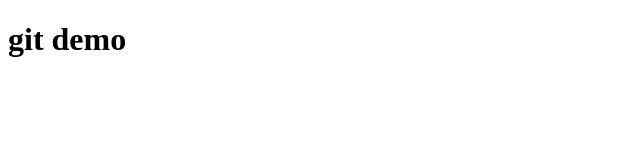
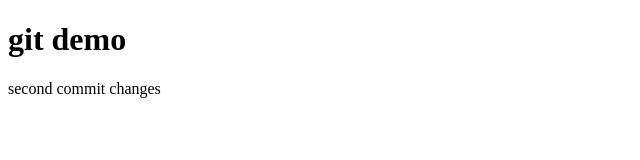
Before and after one commit to Manoz-tells/git-demo, a plain HTML site: page index.html in a window 1280 px wide. Shown: the whole page, without its empty margins (0-640 px from the left). Drawn offline with Linux system fonts and the light colour scheme.

Commit message:
second change commit

```diff
--- a/index.html
+++ b/index.html
@@ -6,5 +6,6 @@
   </head>
   <body>
     <h1>git demo</h1>
+    <p>second commit changes</p>
   </body>
 </html>
```
